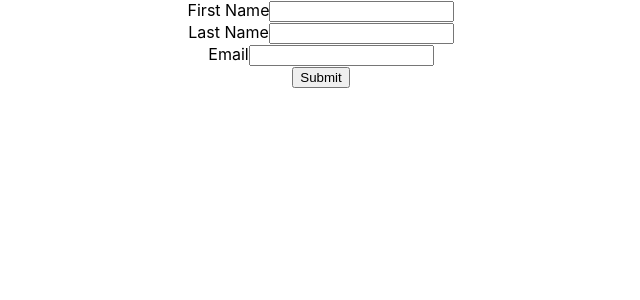
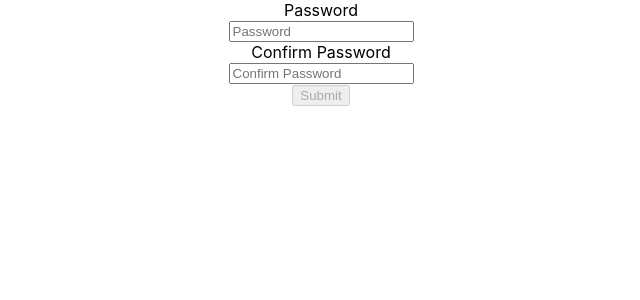
Before and after one commit to StanislawMalanowicz/form-with-redux-forrm, a React (Create React App) app: page / in a window 1280 px wide. Shown: the top 300 px of the page, without its empty margins (319-959 px from the left). Built offline with nearby package versions, Linux system fonts and the light colour scheme.

Commit message:
validate begin

```diff
--- a/src/app/components/PersonalForm.js
+++ b/src/app/components/PersonalForm.js
@@ -1,36 +1,79 @@
 import React from "react";
 import { Field, reduxForm } from "redux-form";
 
+ const validate = values => {
+   const errors = {};
+
+//    if (!values.password) {
+//      errors.password = "Required";
+//    } else if (values.password.length < 6) {
+//      errors.password = "Must be 6 characters or more";
+//    }
+
+   if(!values.secondPassword){
+       errors.secondPassword = "Required";
+   } else if(values.password !== values.secondPassword){
+       errors.secondPassword = "Wrong Password";
+   }
+
+   return errors;
+ };
+
+const renderField = ({
+  input,
+  label,
+  type,
+  meta: { touched, error, warning }
+}) => (
+  <div>
+    <label>{label}</label>
+    <div>
+      <input {...input} placeholder={label} type={type} />
+      {touched &&
+        ((error && <span>{error}</span>) ||
+          (warning && <span>{warning}</span>))}
+    </div>
+  </div>
+);
+
+
 let ContactForm = props => {
-  const { handleSubmit } = props;
+  const { handleSubmit, dirty, submitting } = props;
 
   const submit = values => {
-      // print the form values to the console
-      console.log(values);
+
+    //   console.log(values);
+      return new Promise((resolve, reject) => {
+          setTimeout(() => {
+              console.log(values)
+              resolve()
+          }, 2000)
+      })
     };
+
+
 
   return (
     <form onSubmit={handleSubmit(submit)}>
-      <div>
-        <label htmlFor="firstName">First Name</label>
-        <Field name="firstName" component="input" type="text" />
-      </div>
-      <div>
-        <label htmlFor="lastName">Last Name</label>
-        <Field name="lastName" component="input" type="text" />
-      </div>
-      <div>
-        <label htmlFor="email">Email</label>
-        <Field name="email" component="input" type="email" />
-      </div>
-      <button type="submit">Submit</button>
+        {/* <Field name="email" type="email" component={renderField} label="Email" /> */}
+      <Field
+        name="password"
+        type="password"
+        component={renderField}
+        label="Password"
+      />
+      <Field name="secondPassword" type="password" component={renderField} label="Confirm Password" />
+      <button type="submit" disabled={!dirty || submitting}>
+        Submit
+      </button>
     </form>
   );
 };
 
 ContactForm = reduxForm({
   // a unique name for the form
-  form: "contact"
+  form: "contact",
+  validate
 })(ContactForm);
 
 export default ContactForm;
```
